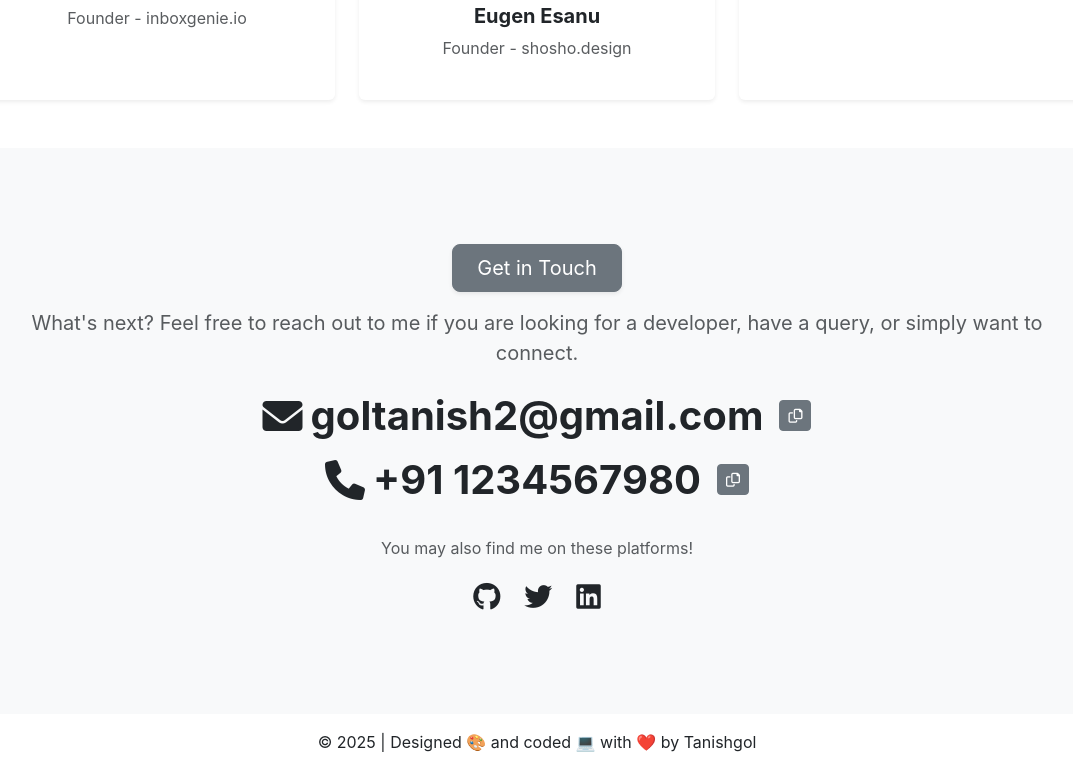
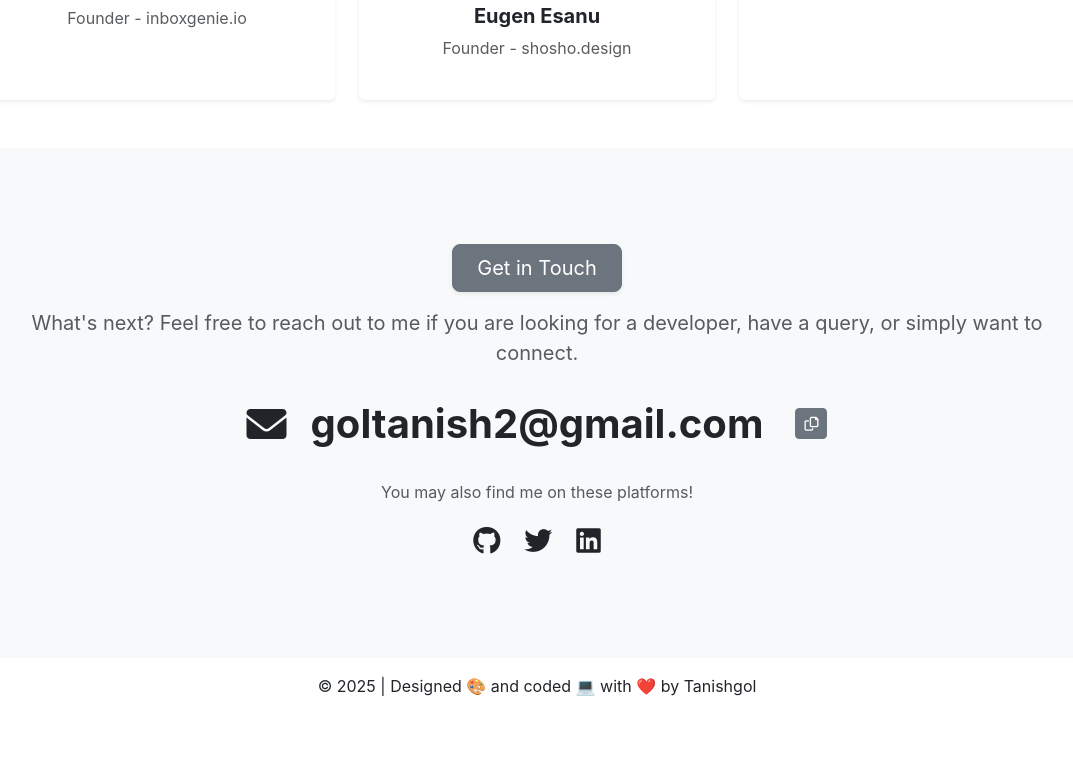
Before and after one commit to Tanishgol/potfolio, a React (Create React App) app: page / in a window 1280 px wide. Shown: the part 4307-5077 px from the top of the page, without its empty margins (103-1176 px from the left). After the commit the page ends 5021 px from the top, so only its background shows below. Built offline with nearby package versions, Linux system fonts and the light colour scheme.

Commit message:
modified:   src/Components/getintouch.jsx

```diff
--- a/src/Components/getintouch.jsx
+++ b/src/Components/getintouch.jsx
@@ -23,18 +23,11 @@ const Getintouch = () => {
                     <p className="fs-5 text-muted">
                         What's next? Feel free to reach out to me if you are looking for a developer, have a query, or simply want to connect.
                     </p>
-                    <div className="d-flex flex-column align-items-center mt-4">
-                        <div className="d-flex align-items-center mb-3 flex-wrap">
+                    <div className="d-flex flex-column align-items-center">
+                        <div className="d-flex align-items-center flex-wrap">
                             <i className="fa-solid fa-envelope display-6 me-2"></i>
-                            <span className="display-6 fw-bold text-wrap" id="email">goltanish2@gmail.com</span>
+                            <span className="display-6 fw-bold text-wrap p-3" id="email">goltanish2@gmail.com</span>
                             <button className="btn btn-secondary btn-sm ms-3 mt-2 mt-sm-0" title="Copy to Clipboard" onClick={() => copyToClipboard('goltanish2@gmail.com')}>
-                                <i className="fa-regular fa-copy"></i>
-                            </button>
-                        </div>
-                        <div className="d-flex align-items-center mb-3 flex-wrap">
-                            <i className="fa-solid fa-phone display-6 me-2"></i>
-                            <span className="display-6 fw-bold text-wrap" id="phone">+91 1234567980</span>
-                            <button className="btn btn-secondary btn-sm ms-3 mt-2 mt-sm-0" title="Copy to Clipboard" onClick={() => copyToClipboard('+91 1234567980')}>
                                 <i className="fa-regular fa-copy"></i>
                             </button>
                         </div>
```
